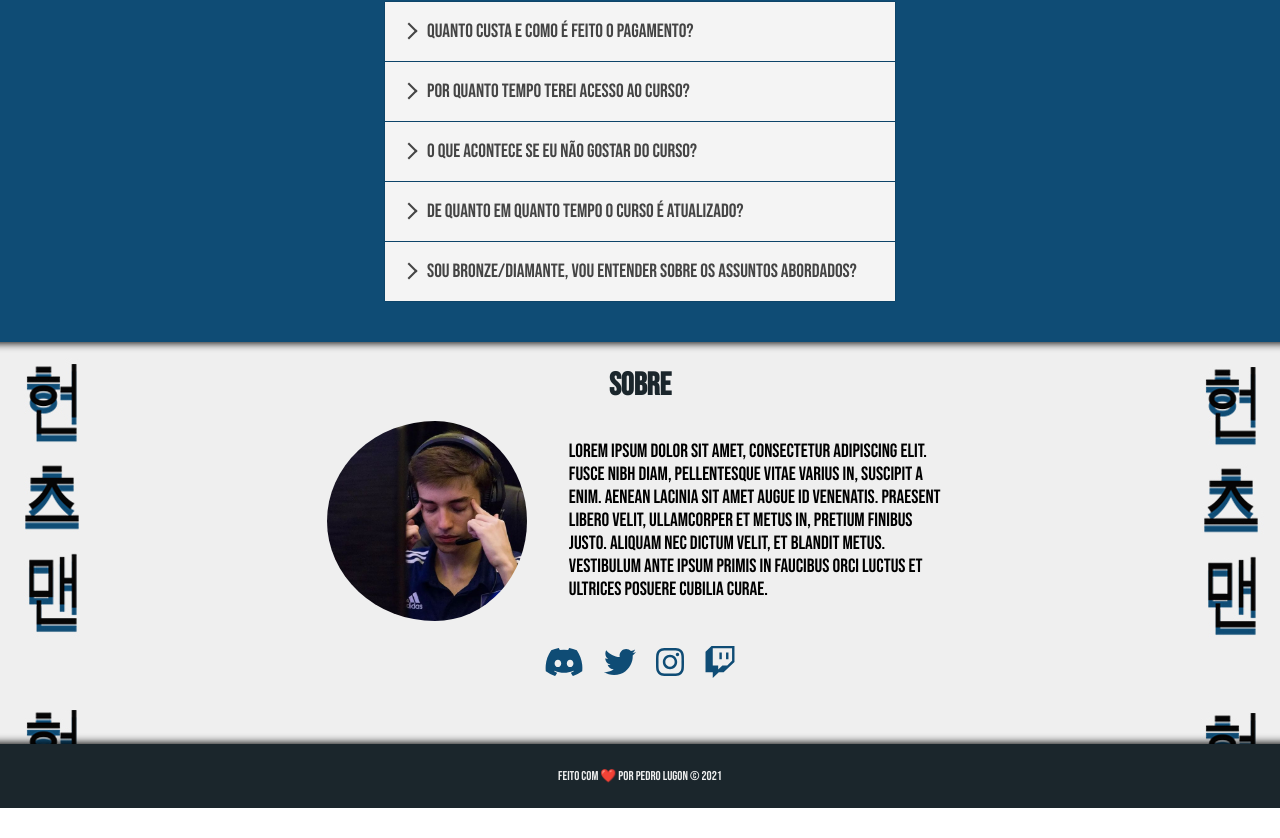
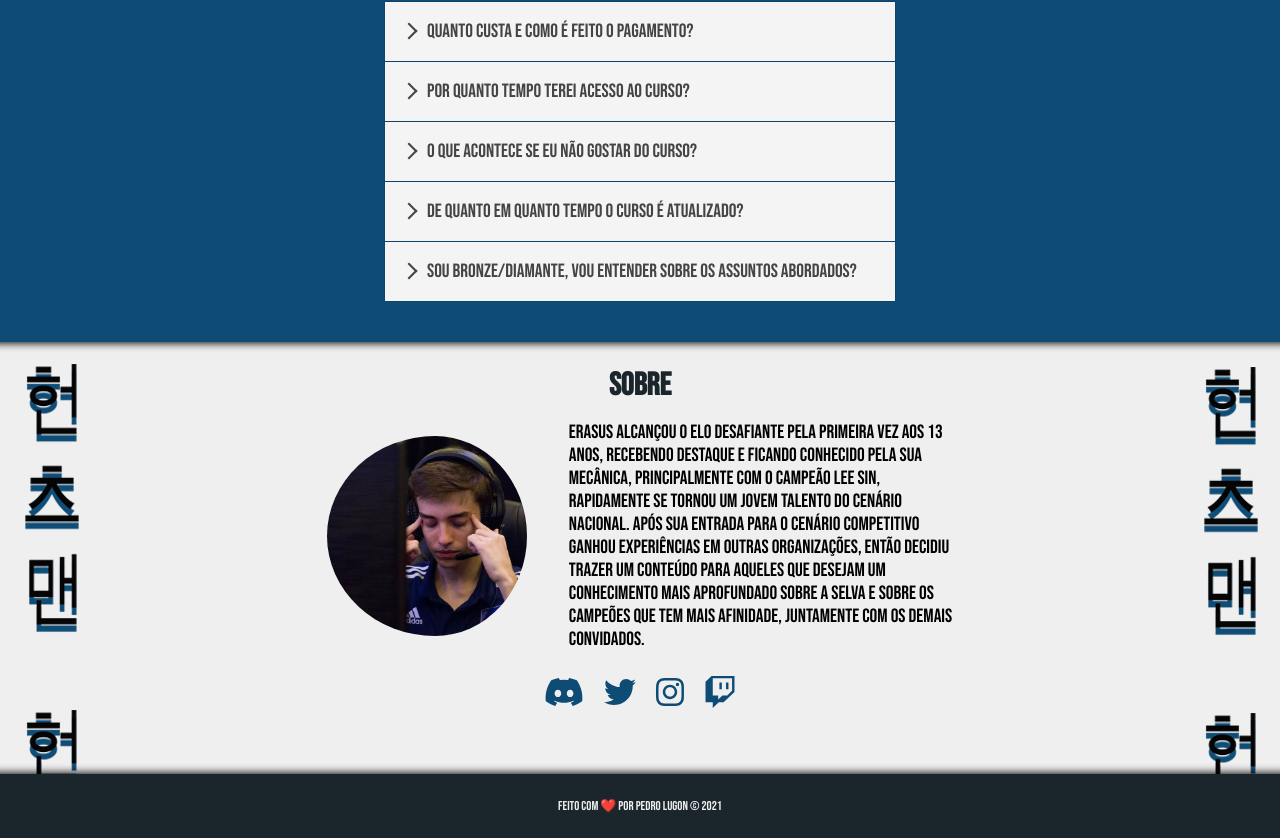
Before and after one commit to 1ugon/erasusacademy, a React (Create React App) app: page / in a window 1280 px wide. Shown: the part 2639-3477 px from the top of the page. Before the commit the page ends 3447 px from the top, so only its background shows below. Built offline with nearby package versions, Linux system fonts and the light colour scheme.

Commit message:
Update About.tsx

```diff
--- a/src/sections/About.tsx
+++ b/src/sections/About.tsx
@@ -21,12 +21,14 @@ function About() {
         <img src={profileImg} className={styles.aboutImg} alt="erasus" />
         <div className={styles.containerText}>
           <p className={styles.aboutText}>
-            Lorem ipsum dolor sit amet, consectetur adipiscing elit. Fusce nibh
-            diam, pellentesque vitae varius in, suscipit a enim. Aenean lacinia
-            sit amet augue id venenatis. Praesent libero velit, ullamcorper et
-            metus in, pretium finibus justo. Aliquam nec dictum velit, et
-            blandit metus. Vestibulum ante ipsum primis in faucibus orci luctus
-            et ultrices posuere cubilia curae.
+            Erasus alcançou o elo desafiante pela primeira vez aos 13 anos,
+            recebendo destaque e ficando conhecido pela sua mecânica,
+            principalmente com o campeão Lee Sin, rapidamente se tornou um jovem
+            talento do cenário nacional. Após sua entrada para o cenário
+            competitivo ganhou experiências em outras organizações, então
+            decidiu trazer um conteúdo para aqueles que desejam um conhecimento
+            mais aprofundado sobre a selva e sobre os campeões que tem mais
+            afinidade, juntamente com os demais convidados.
           </p>
         </div>
       </div>
```
